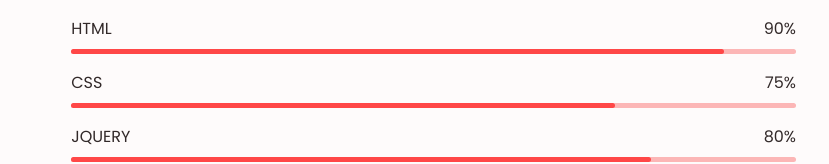
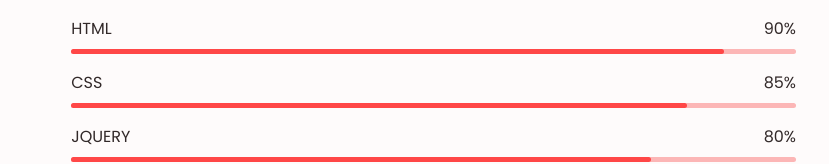
Before and after one commit to babakDoraniArab/Fully-Responsive-Portfolio-with-React, a React (Create React App) app: page / in a window 1280 px wide. Shown: the part 1273-1437 px from the top of the page, without its empty margins (0-829 px from the left). Built offline with nearby package versions, Linux system fonts and the light colour scheme.

Commit message:
skillsList added webkit

```diff
--- a/src/_base.scss
+++ b/src/_base.scss
@@ -123,6 +123,7 @@
 /* ============================================= Layout ================================================== */
 .container {
   max-width: 768px;
+  //max-width: 1200px;
   margin-left: var(--mb-1-5);
   margin-right: var(--mb-1-5);
 }
--- a/src/components/Skills/SkillsList.jsx
+++ b/src/components/Skills/SkillsList.jsx
@@ -46,7 +46,7 @@
     },
     {
       name: "css",
-      percent: "75",
+      percent: "85",
     },
 
     {
--- a/src/components/Skills/_skills.scss
+++ b/src/components/Skills/_skills.scss
@@ -21,7 +21,11 @@
     }
     &__arrow {
       margin-left: auto;
-      transition: var(--transition-speed);
+
+      -moz-transition: height var(--transition-speed) ease;
+      -webkit-transition: height var(--transition-speed) ease;
+      -o-transition: height var(--transition-speed) ease;
+      transition: height var(--transition-speed) ease;
     }
     &__title {
       font-size: var(--h3-font-size);
@@ -62,14 +66,20 @@
 .skills__content__list {
   row-gap: 1.5rem;
   padding-left: 2.7rem;
+  max-height: 0;
+  transition: max-height;
+  -moz-transition: all 700ms ease;
+  -webkit-transition: all 700ms ease;
+  -o-transition: all 700ms ease;
   transition: all 700ms ease;
 }
 .skills__close .skills__content__list {
-  height: 0;
+  max-height: 0;
+
   overflow: hidden;
 }
 .skills__open .skills__content__list {
-  height: max-content;
+  max-height: max-content;
   margin-bottom: var(--mb-1);
 }
 .skills__open .skills__content__header__arrow {
```
